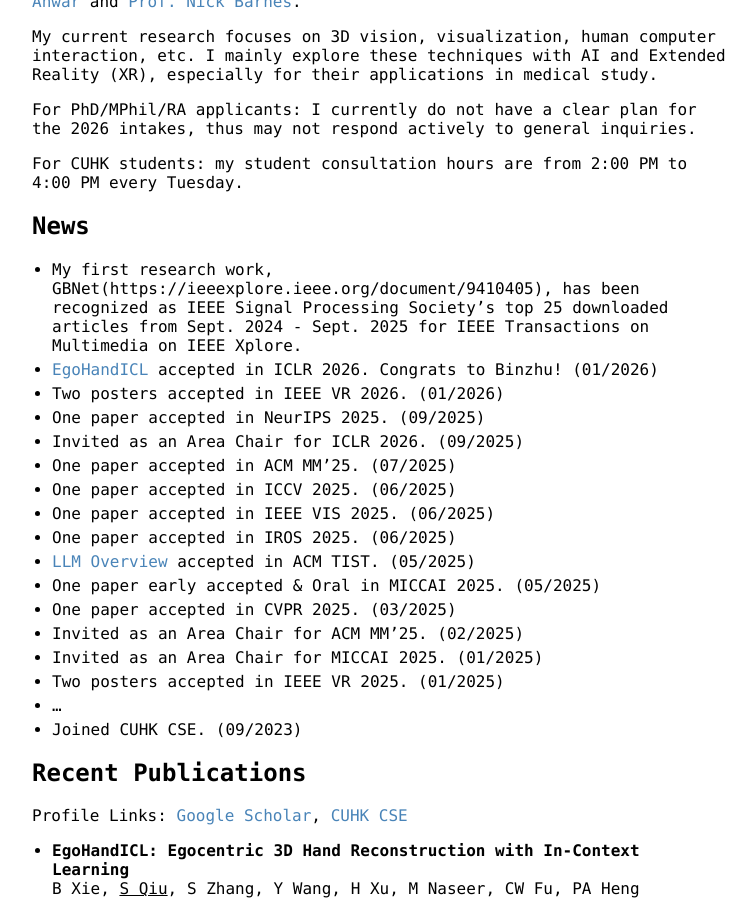
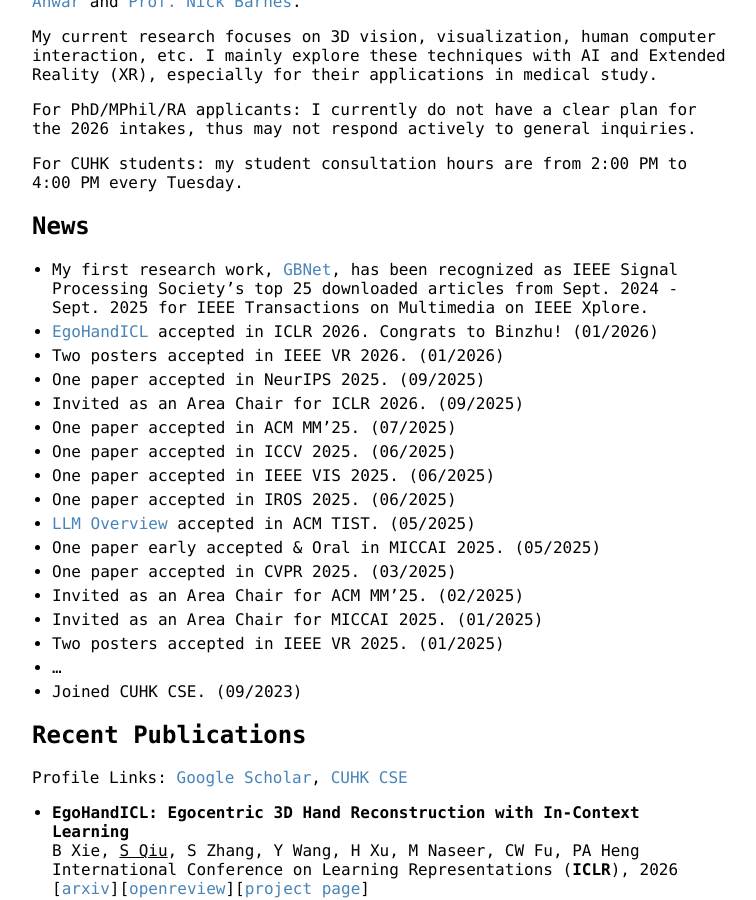
Before and after one commit to ShiQiu0419/ShiQiu0419.github.io, a Jekyll site: the page built from index.md, in a window 1280 px wide and 900 px high, scrolled down 305 px. Shown: the whole window, without its empty margins (258-1014 px from the left). Built offline with Jekyll 4.4.1, drawn with Linux system fonts in a browser that asks for light colours; our own code applies the rules of GitHub Pages for plain Markdown files.

Commit message:
Update index.md

```diff
--- a/index.md
+++ b/index.md
@@ -14,7 +14,7 @@
 For CUHK students: my student consultation hours are from 2:00 PM to 4:00 PM every Tuesday.
 
 ## News
-* My first research work, GBNet(https://ieeexplore.ieee.org/document/9410405), has been recognized as IEEE Signal Processing Society’s top 25 downloaded articles from Sept. 2024 - Sept. 2025 for IEEE Transactions on Multimedia on IEEE Xplore.
+* My first research work, [GBNet](https://ieeexplore.ieee.org/document/9410405), has been recognized as IEEE Signal Processing Society’s top 25 downloaded articles from Sept. 2024 - Sept. 2025 for IEEE Transactions on Multimedia on IEEE Xplore.
 * [EgoHandICL](https://arxiv.org/abs/2601.19850) accepted in ICLR 2026. Congrats to Binzhu! (01/2026)
 * Two posters accepted in IEEE VR 2026. (01/2026)
 * One paper accepted in NeurIPS 2025. (09/2025)
```
